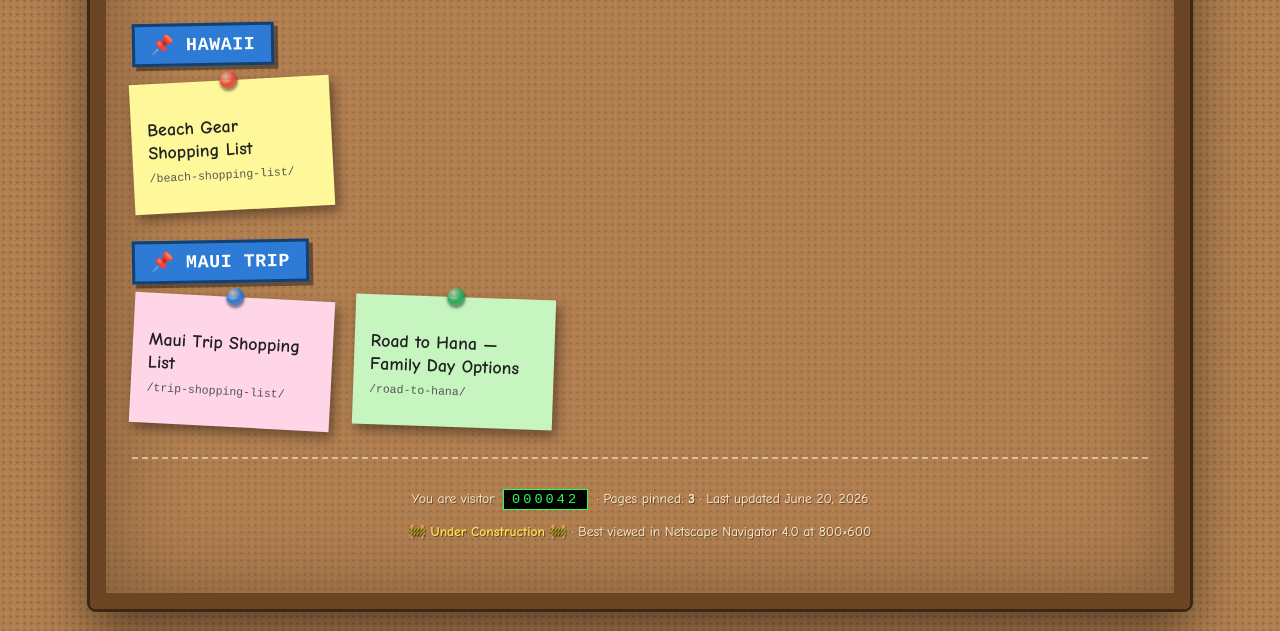
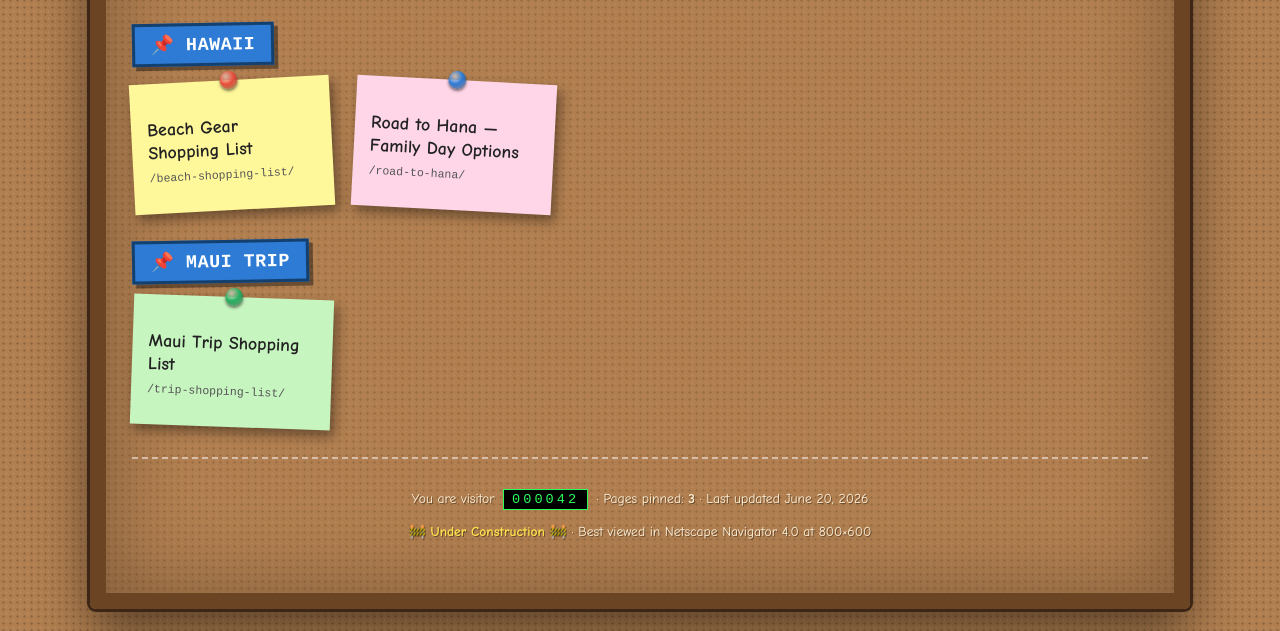
Before and after one commit to asp-lhp/microsites, a plain HTML site: page index.html in a window 1280 px wide. Shown: the part 213-844 px from the top of the page. Drawn offline with Linux system fonts and the light colour scheme.

Commit message:
Pin road-to-hana

```diff
--- a/index.html
+++ b/index.html
@@ -111,20 +111,20 @@
           <span class="pin"></span>
           <span class="note-title">Beach Gear Shopping List</span>
           <span class="note-path">/beach-shopping-list/</span>
+        </a>
+        <a class="note" href="road-to-hana/" style="--note:#ffd6e8; --pin:#2d7bd4; transform: rotate(3deg);">
+          <span class="pin"></span>
+          <span class="note-title">Road to Hana — Family Day Options</span>
+          <span class="note-path">/road-to-hana/</span>
         </a></div>
       </section>
       <section class="board-section">
         <h2 class="tag-label">Maui Trip</h2>
         <div class="notes">
-        <a class="note" href="trip-shopping-list/" style="--note:#ffd6e8; --pin:#2d7bd4; transform: rotate(3deg);">
+        <a class="note" href="trip-shopping-list/" style="--note:#c7f5c0; --pin:#27ae60; transform: rotate(2deg);">
           <span class="pin"></span>
           <span class="note-title">Maui Trip Shopping List</span>
           <span class="note-path">/trip-shopping-list/</span>
-        </a>
-        <a class="note" href="road-to-hana/" style="--note:#c7f5c0; --pin:#27ae60; transform: rotate(2deg);">
-          <span class="pin"></span>
-          <span class="note-title">Road to Hana — Family Day Options</span>
-          <span class="note-path">/road-to-hana/</span>
         </a></div>
       </section>
     <div class="footer">
--- a/sites.json
+++ b/sites.json
@@ -10,7 +10,7 @@
     "slug": "road-to-hana",
     "title": "Road to Hana \u2014 Family Day Options",
     "tags": [
-      "Maui Trip"
+      "Hawaii"
     ]
   },
   {
```
